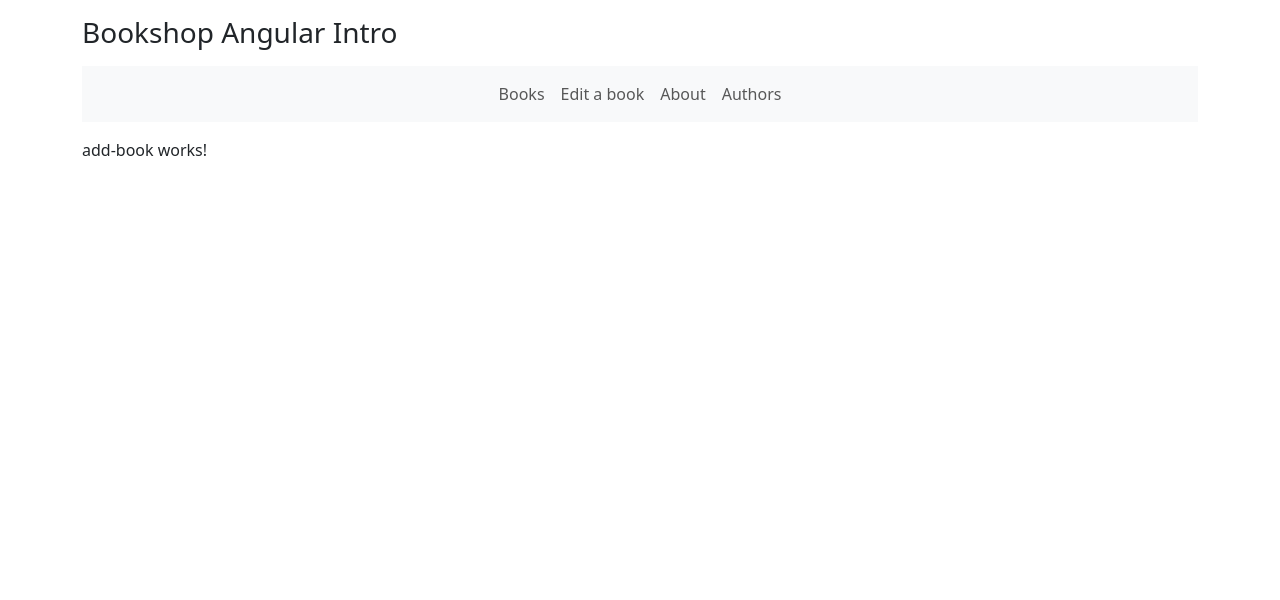
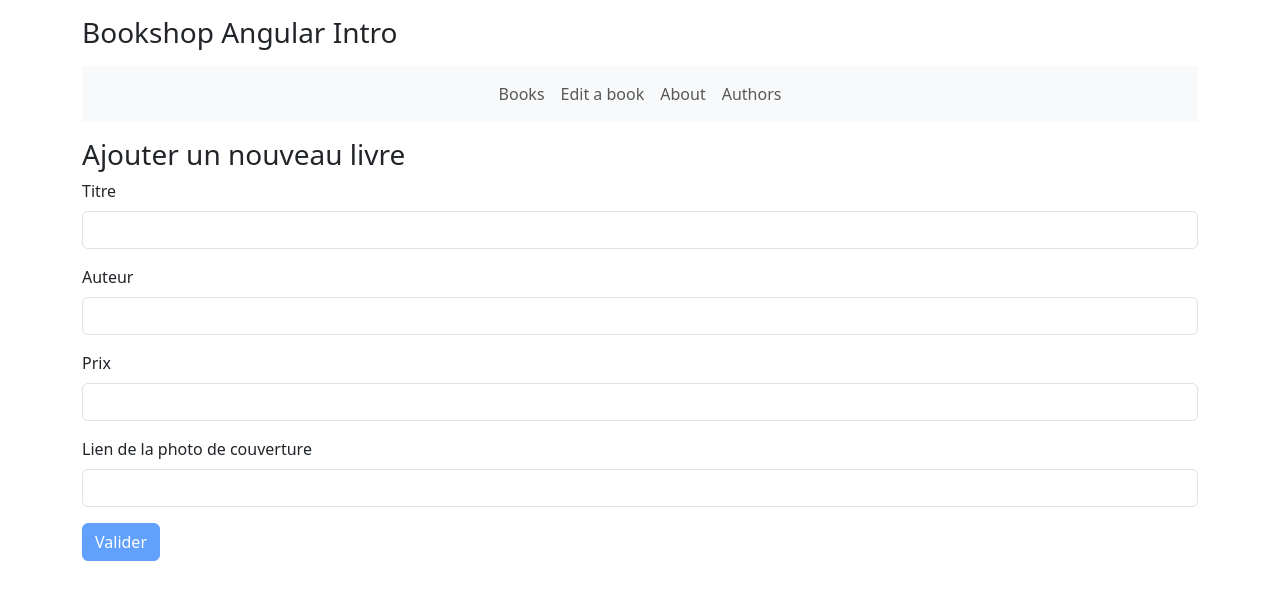
Before and after one commit to Cameliaasb/bookshop-angular, an Angular app: page /add in a window 1280 px wide. Shown: the top 600 px of the page. Built offline with nearby package versions, Linux system fonts and the light colour scheme.

Commit message:
Add a book

```diff
--- a/src/app/books/add-book/add-book.component.html
+++ b/src/app/books/add-book/add-book.component.html
@@ -1 +1,25 @@
-<p>add-book works!</p>
+<h3> Ajouter un nouveau livre</h3>
+
+<form (ngSubmit)="addBook(f)" #f="ngForm">
+  <div class="mb-3">
+      <label for="title" class="form-label">Titre</label>
+      <input type="text" class="form-control" id="title" name="title" ngModel required #title="ngModel">
+      <span class="erreur" *ngIf="title.invalid && title.touched">Le champ est obligatoire</span>
+  </div>
+  <div class="mb-3">
+      <label for="author" class="form-label">Auteur</label>
+      <input type="text" class="form-control" id="author" name="author" ngModel required #author="ngModel">
+      <span class="erreur" *ngIf="author.invalid && author.touched">Le champ est obligatoire</span>
+  </div>
+  <div class="mb-3">
+      <label for="price" class="form-label">Prix</label>
+      <input type="number" class="form-control" id="price" name="price" ngModel required #price="ngModel">
+      <span class="erreur" *ngIf="price.invalid && price.touched">Le champ est obligatoire</span>
+  </div>
+  <div class="mb-3">
+      <label for="coverURL" class="form-label">Lien de la photo de couverture</label>
+      <input type="text" class="form-control" id="coverURL" name="coverURL" ngModel required #url="ngModel">
+      <span class="erreur" *ngIf="url.invalid && url.touched">Le champ est obligatoire</span>
+  </div>
+  <button type="submit" class="btn btn-primary" [disabled]="f.invalid">Valider</button>
+</form>
--- a/src/app/books/add-book/add-book.component.ts
+++ b/src/app/books/add-book/add-book.component.ts
@@ -1,4 +1,8 @@
 import { Component } from '@angular/core';
+import { BookService } from '../services/book.service';
+import { Router } from '@angular/router';
+import { NgForm } from '@angular/forms';
+import { Book } from '../model/book';
 
 @Component({
   selector: 'app-add-book',
@@ -7,4 +11,15 @@ import { Component } from '@angular/core';
 })
 export class AddBookComponent {
 
+  constructor(
+    private bookService : BookService,
+    private router : Router){}
+
+  addBook(f : NgForm){
+    const id = this.bookService.getLastId() + 1;
+    const book = new Book(id, f.value.coverURL, f.value.title, f.value.author, f.value.price );
+    this.bookService.addBook(book);
+    this.router.navigate(['/books']);
+
+  }
 }
--- a/src/app/books/books.module.ts
+++ b/src/app/books/books.module.ts
@@ -8,6 +8,7 @@ import { AboutComponent } from '../about/about.component';
 import { SearchBooksComponent } from './search-books/search-books.component';
 import { EditBookComponent } from './edit-book/edit-book.component';
 import { AddBookComponent } from './add-book/add-book.component';
+import { FormsModule } from '@angular/forms';
 
 
 @NgModule({
@@ -21,7 +22,8 @@ import { AddBookComponent } from './add-book/add-book.component';
   ],
   imports: [
     CommonModule,
-    BooksRoutingModule
+    BooksRoutingModule,
+    FormsModule
   ]
 })
 export class BooksModule { }
--- a/src/app/books/services/book.service.ts
+++ b/src/app/books/services/book.service.ts
@@ -10,11 +10,11 @@ export class BookService {
 
   private books = [
     new Book(1, "https://static.fnac-static.com/multimedia/Images/FR/NR/84/17/03/202628/1540-1/tsp20231012072027/Samarcande.jpg",
-        "Samarcande", "Amin Maalouf",  "01/01/2000",  16.2 ),
+        "Samarcande", "Amin Maalouf",  16.2 ),
     new Book(2, "https://www.livredepoche.com/sites/default/files/styles/manual_crop_269_435/public/images/livres/couv/9782253041931-001-T.jpeg?itok=3Qx9jqeh",
-        "Léon l'africain", "Amin Maalouf",  "01/10/2002",  18 ),
+        "Léon l'africain", "Amin Maalouf", 18 ),
     new Book(3, "https://m.media-amazon.com/images/I/71DeedEBh9L._AC_UF1000,1000_QL80_.jpg",
-        "Sorcières",  "Mona Chollet",  "01/01/2010",  15 ),
+        "Sorcières",  "Mona Chollet",  15 ),
   ];
 
   constructor() { }
@@ -24,4 +24,11 @@ export class BookService {
     // Il faut rendre une copie du tableau books :
     return [...this.books];
   }
+
+  addBook(book : Book){
+    this.books = [...this.books, book];
+  }
+  getLastId(){
+    return this.books[this.books.length - 1].id
+  }
 }
```
